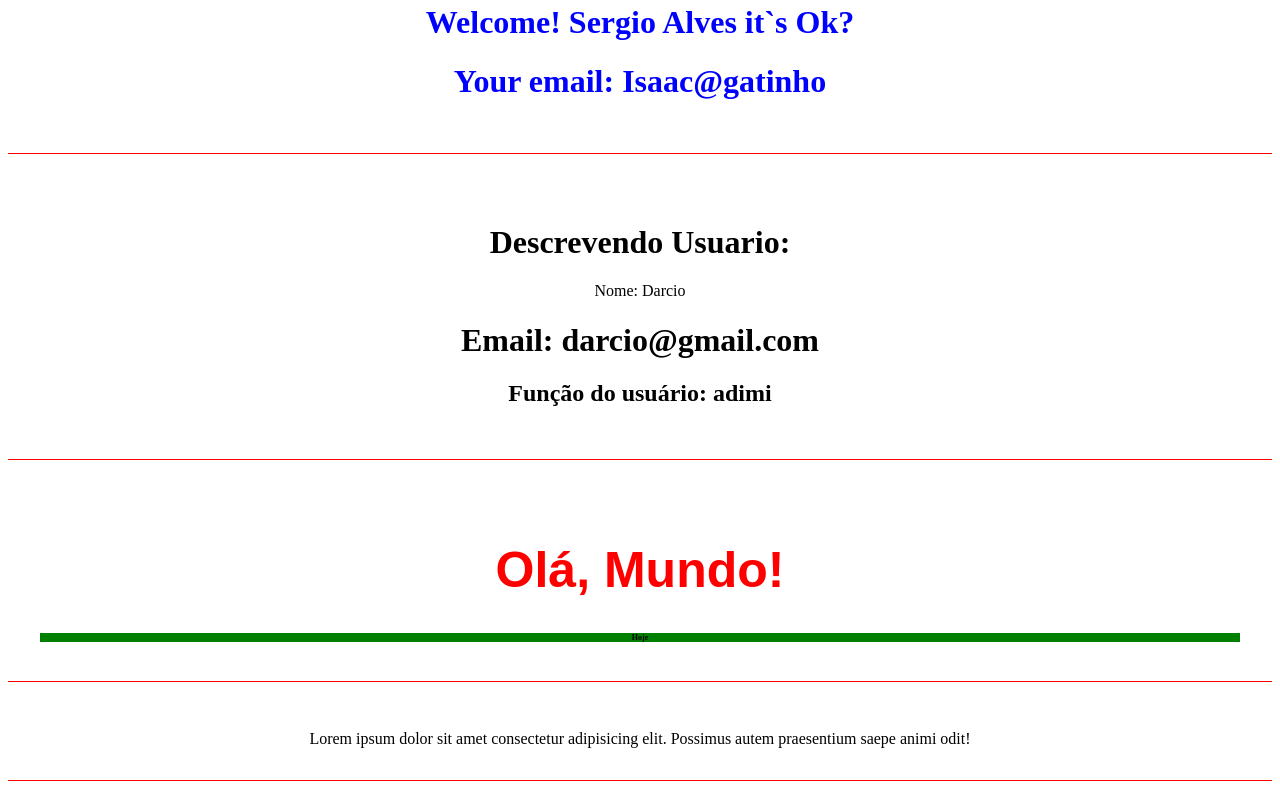
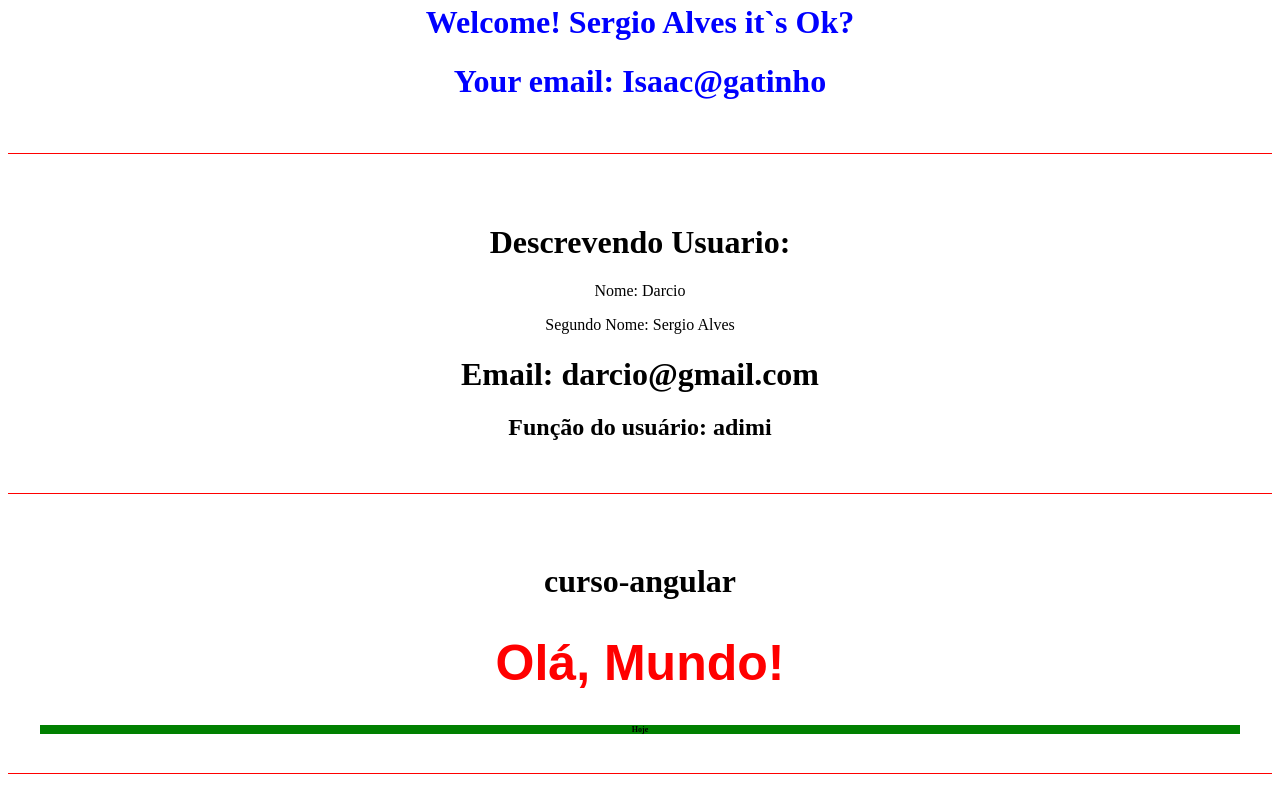
Before and after one commit to Sergio81alves/comeco-no-angular, an Angular app: page / in a window 1280 px wide. Shown: the part 540-1337 px from the top of the page. Built offline with nearby package versions, Linux system fonts and the light colour scheme.

Commit message:
atualizando o texto

```diff
--- a/src/app/app.component.html
+++ b/src/app/app.component.html
@@ -3,6 +3,6 @@
 
 <app-first-component></app-first-component>
 <app-sergio [email]="email" [nome]="nome"></app-sergio>
-<app-parent-data [name]="userName" [userData]="userData"></app-parent-data>
-<app-directivies></app-directivies>
+<app-parent-data [name]="userName" [outro]="nome" [userData]="userData"></app-parent-data>
+<app-directivies [titulo]="title"></app-directivies>
 <app-if-render></app-if-render>
--- a/src/app/components/directivies/directivies.component.html
+++ b/src/app/components/directivies/directivies.component.html
@@ -1,4 +1,5 @@
 <div class="class">
+    <h1> {{titulo}} </h1>
     <h1 [ngStyle]="{'font-size': font + 'px', color: color, 'font-family': fontFamily}"> Olá, Mundo!</h1>
 
     <h2 [ngClass]="classes">Hoje</h2>
--- a/src/app/components/directivies/directivies.component.ts
+++ b/src/app/components/directivies/directivies.component.ts
@@ -1,5 +1,5 @@
-import { Component, OnInit } from '@angular/core';
-import { Title } from '@angular/platform-browser';
+import { Component, Input, OnInit } from '@angular/core';
+
 
 @Component({
   selector: 'app-directivies',
@@ -10,7 +10,7 @@ export class DirectiviesComponent implements OnInit {
   font = 50;
   color = "red";
   fontFamily = 'Arial';
-
+  @Input() titulo = '';
   classes =['green-Title', 'small-title' ]
 
   constructor() { }
--- a/src/app/components/parent-data/parent-data.component.html
+++ b/src/app/components/parent-data/parent-data.component.html
@@ -2,6 +2,7 @@
 <div class="class">
     <h1>Descrevendo Usuario: </h1>
     <p>Nome: {{name}}</p>
+    <p>Segundo Nome: {{outro}} </p>
 
     <h1>Email: {{userData.email}}</h1>
     <h2>Função do usuário: {{userData.role}}</h2>
--- a/src/app/components/parent-data/parent-data.component.ts
+++ b/src/app/components/parent-data/parent-data.component.ts
@@ -8,7 +8,7 @@ import { Component, OnInit, Input } from '@angular/core';
 export class ParentDataComponent implements OnInit {
   @Input() name: string = '';
   @Input() userData!: {email: string, role: string}
-
+  @Input() outro: string = "";
   constructor() { }
 
   ngOnInit(): void {
```
